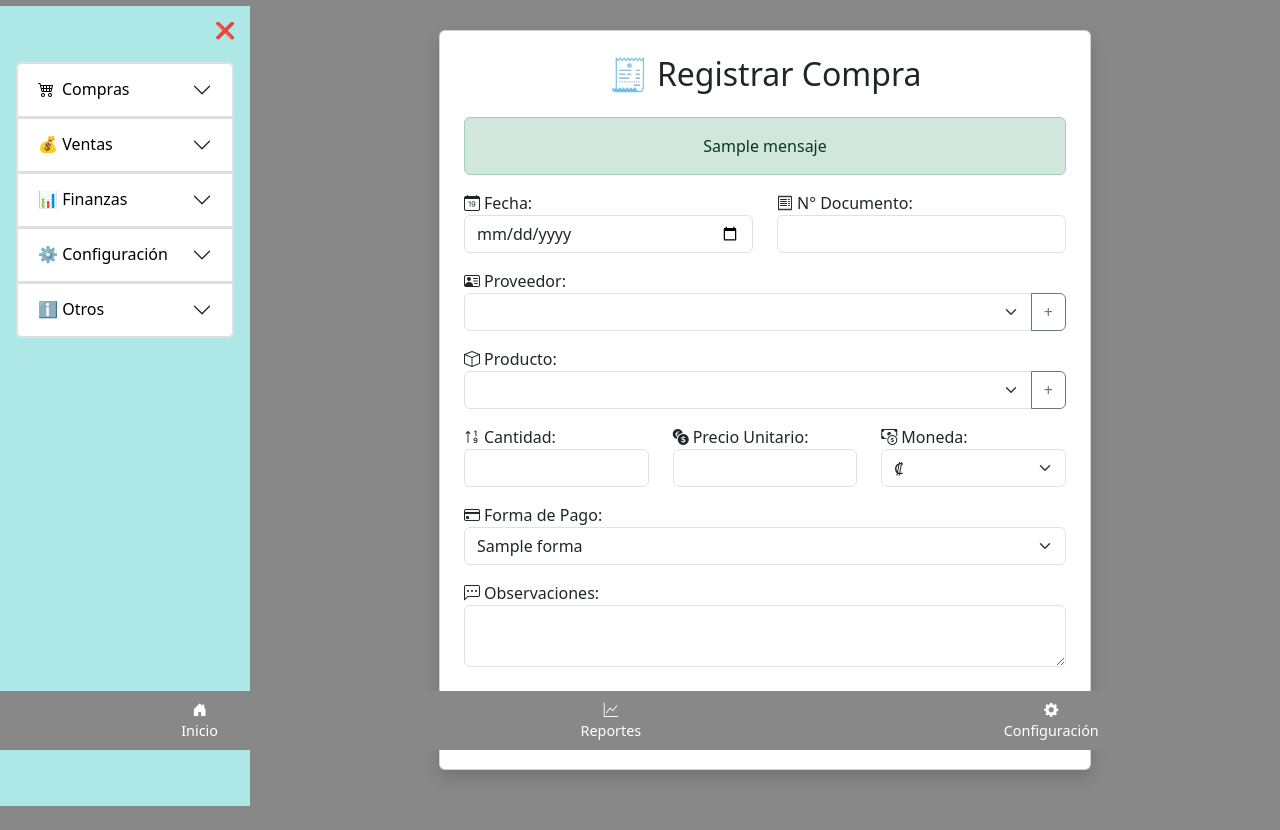
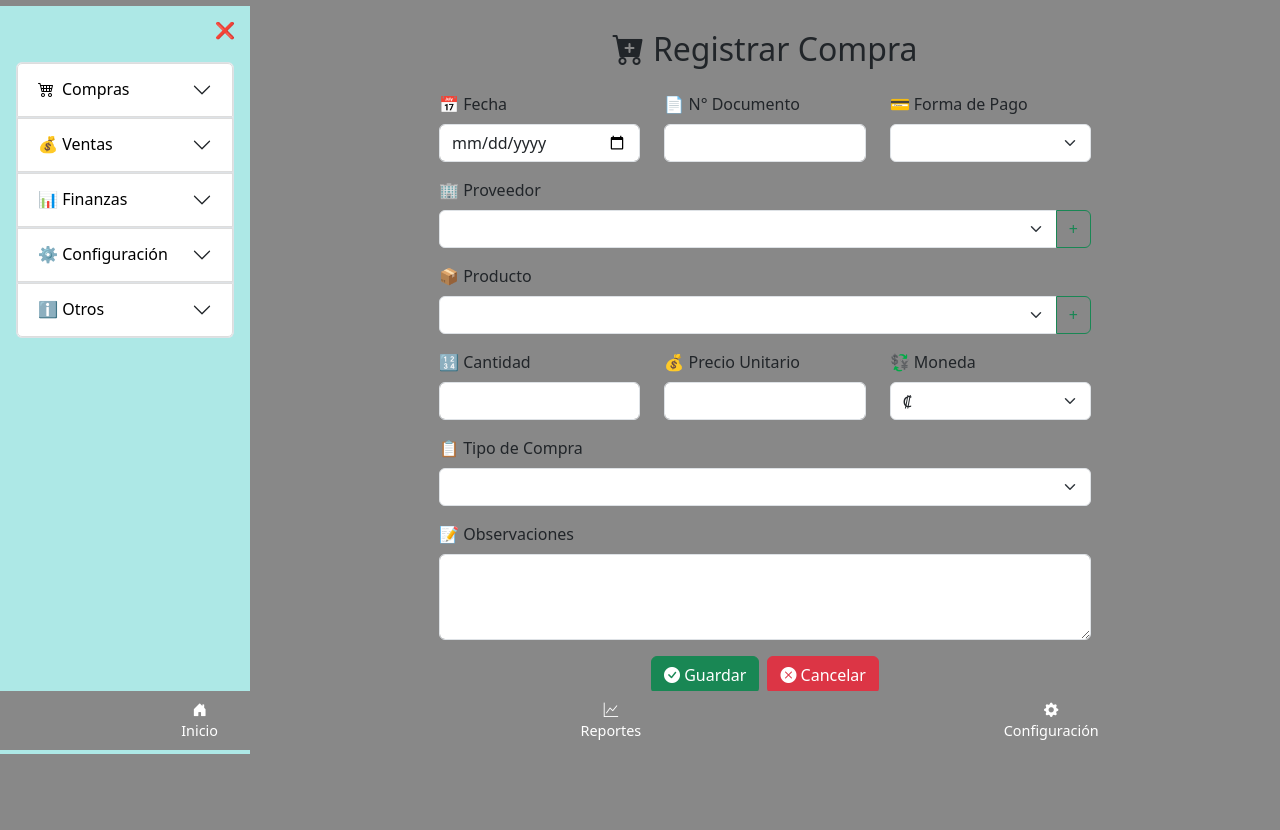
Before and after one commit to AppBebedero/app-emprendimiento, a Flask app: template templates/compras.html in a window 1280 px wide. Shown: the part 50-880 px from the top of the page. After the commit the page ends 804 px from the top, so only its background shows below. Run offline with Flask 3, Linux system fonts and the light colour scheme; the template is opened without the code that fills it: most values are stand-ins (such as "Sample title", 1, 10 or a date in 2020); lists and menus that the app fills with data are empty; parts of the project's set-up code (start-up, migrations or seed data) failed here and were passed over; some libraries are stand-ins or nearby versions.

Commit message:
Update compras.html

```diff
--- a/templates/compras.html
+++ b/templates/compras.html
@@ -1,55 +1,54 @@
 {% extends "base.html" %}
-{% block title %}Registrar Compras{% endblock %}
+{% block title %}Registrar Compra{% endblock %}
 
 {% block content %}
-<div class="container-fluid mt-4 mb-5">
-  <div class="card shadow p-4">
-    <h2 class="mb-4 text-center">🧾 Registrar Compra</h2>
+<div class="container mt-4">
+  <h2 class="mb-4 text-center"><i class="bi bi-cart-plus-fill"></i> Registrar Compra</h2>
 
-    {% if mensaje %}
-      <div class="alert alert-success text-center">{{ mensaje }}</div>
-    {% endif %}
-
-    <form method="POST" id="form-compras">
+  <form id="form-compras">
     <div class="row mb-3">
-        <div class="col-md-6">
-          <label><i class="bi bi-calendar-date me-1"></i>Fecha:</label>
-          <input type="date" name="Fecha" class="form-control" required>
+      <div class="col-md-4">
+        <label for="Fecha" class="form-label">📅 Fecha</label>
+        <input type="date" class="form-control" name="Fecha" required>
       </div>
-        <div class="col-md-6">
-          <label><i class="bi bi-receipt me-1"></i>N° Documento:</label>
-          <input type="text" name="N_Documento" class="form-control" required>
+      <div class="col-md-4">
+        <label for="N_Documento" class="form-label">📄 N° Documento</label>
+        <input type="text" class="form-control" name="N_Documento" required>
+      </div>
+      <div class="col-md-4">
+        <label for="Forma_Pago" class="form-label">💳 Forma de Pago</label>
+        <select class="form-select" name="Forma_Pago" required></select>
       </div>
     </div>
 
     <div class="mb-3">
-        <label><i class="bi bi-person-vcard me-1"></i>Proveedor:</label>
+      <label for="Proveedor" class="form-label">🏢 Proveedor</label>
       <div class="input-group">
-          <select name="Proveedor" id="proveedor" class="form-select" required></select>
-          <button type="button" class="btn btn-outline-secondary" onclick="abrirModalProveedor()">+</button>
+        <select class="form-select" name="Proveedor" id="Proveedor" required></select>
+        <button class="btn btn-outline-success" type="button" onclick="abrirModalProveedor()">+</button>
       </div>
     </div>
 
     <div class="mb-3">
-        <label><i class="bi bi-box me-1"></i>Producto:</label>
+      <label for="Producto" class="form-label">📦 Producto</label>
       <div class="input-group">
-          <select name="Producto" id="producto" class="form-select" required></select>
-          <button type="button" class="btn btn-outline-secondary" onclick="abrirModalProducto()">+</button>
+        <select class="form-select" name="Producto" id="Producto" required></select>
+        <button class="btn btn-outline-success" type="button" onclick="abrirModalProducto()">+</button>
       </div>
     </div>
 
     <div class="row mb-3">
       <div class="col-md-4">
-          <label><i class="bi bi-sort-numeric-up me-1"></i>Cantidad:</label>
-          <input type="number" name="Cantidad" step="any" class="form-control" required>
+        <label for="Cantidad" class="form-label">🔢 Cantidad</label>
+        <input type="number" step="any" class="form-control" name="Cantidad" required>
       </div>
       <div class="col-md-4">
-          <label><i class="bi bi-currency-exchange me-1"></i>Precio Unitario:</label>
-          <input type="number" name="PrecioUnitario" step="any" class="form-control" required>
+        <label for="PrecioUnitario" class="form-label">💰 Precio Unitario</label>
+        <input type="number" step="any" class="form-control" name="PrecioUnitario" required>
       </div>
       <div class="col-md-4">
-          <label><i class="bi bi-cash-coin me-1"></i>Moneda:</label>
-          <select name="Moneda" class="form-select" required>
+        <label for="Moneda" class="form-label">💱 Moneda</label>
+        <select class="form-select" name="Moneda" required>
           <option value="₡">₡</option>
           <option value="$">$</option>
         </select>
@@ -57,188 +56,86 @@
     </div>
 
     <div class="mb-3">
-        <label><i class="bi bi-credit-card me-1"></i>Forma de Pago:</label>
-        <select name="Forma_Pago" class="form-select" required>
-          {% for forma in formas_pago %}
-            <option value="{{ forma }}">{{ forma }}</option>
-          {% endfor %}
-        </select>
+      <label for="Tipo_Compra" class="form-label">📋 Tipo de Compra</label>
+      <select class="form-select" name="Tipo_Compra" id="Tipo_Compra" required></select>
     </div>
 
     <div class="mb-3">
-        <label><i class="bi bi-chat-left-dots me-1"></i>Observaciones:</label>
-        <textarea name="Observaciones" class="form-control" rows="2"></textarea>
+      <label for="Observaciones" class="form-label">📝 Observaciones</label>
+      <textarea class="form-control" name="Observaciones" rows="3"></textarea>
     </div>
 
-      <div class="text-center d-flex justify-content-center gap-2 mt-4 flex-wrap">
-        <a href="/" class="btn btn-danger">
-          <i class="bi bi-x-circle me-1"></i>Cancelar
-        </a>
-        <button type="submit" class="btn btn-success px-4" id="btnGuardarCompra">
-          <i class="bi bi-check-circle me-1"></i>Guardar
-        </button>
+    <div class="d-flex justify-content-center">
+      <button type="submit" class="btn btn-success me-2"><i class="bi bi-check-circle-fill"></i> Guardar</button>
+      <a href="/" class="btn btn-danger"><i class="bi bi-x-circle-fill"></i> Cancelar</a>
     </div>
-      <div id="mensajeCompra" class="text-center mt-3"></div>
   </form>
+
+  <div id="mensaje-guardando" class="text-center mt-3 fw-bold" style="display:none;">
+    Guardando...
   </div>
 </div>
 
-<!-- Modal Proveedor -->
-<div class="modal fade" id="modalProveedor" tabindex="-1">
-  <div class="modal-dialog modal-dialog-centered">
-    <div class="modal-content shadow">
-      <div class="modal-header">
-        <h5 class="modal-title"><i class="bi bi-person-vcard me-2"></i>Nuevo Proveedor</h5>
-        <button type="button" class="btn-close" data-bs-dismiss="modal"></button>
-      </div>
-      <form id="formProveedor">
-        <div class="modal-body">
-          <div class="mb-2"><label><i class="bi bi-person-fill me-1"></i>Nombre:</label><input name="nombre" class="form-control" required></div>
-          <div class="mb-2"><label><i class="bi bi-telephone me-1"></i>Teléfono:</label><input name="telefono" id="telefono" class="form-control"></div>
-          <div class="mb-2"><label><i class="bi bi-envelope me-1"></i>Email:</label><input name="email" class="form-control"></div>
-          <div class="mb-2"><label><i class="bi bi-person-lines-fill me-1"></i>Contacto:</label><input name="contacto" class="form-control"></div>
-          <div class="mb-2"><label><i class="bi bi-phone me-1"></i>Celular:</label><input name="celular" id="celular" class="form-control"></div>
-          <div class="mb-2"><label><i class="bi bi-briefcase me-1"></i>Tipo de Negocio:</label>
-            <select name="tipo_negocio" class="form-select" id="tipo_negocio" required></select>
-          </div>
-          <div class="mb-2"><label><i class="bi bi-chat-left-dots me-1"></i>Observaciones:</label><textarea name="observaciones" class="form-control"></textarea></div>
-          <div id="errorProveedor" class="text-danger small mt-2"></div>
-        </div>
-        <div class="modal-footer">
-          <button class="btn btn-danger" data-bs-dismiss="modal"><i class="bi bi-x-circle me-1"></i>Cancelar</button>
-          <button type="submit" class="btn btn-success"><i class="bi bi-check-circle me-1"></i>Guardar</button>
-        </div>
-      </form>
-    </div>
-  </div>
-</div>
+<script>
+async function cargarDatosFormulario() {
+  try {
+    const res = await fetch('/datos_formulario');
+    const data = await res.json();
 
-<!-- Modal Producto -->
-<div class="modal fade" id="modalProducto" tabindex="-1">
-  <div class="modal-dialog modal-dialog-centered">
-    <div class="modal-content shadow">
-      <div class="modal-header">
-        <h5 class="modal-title"><i class="bi bi-box-seam me-2"></i>Nuevo Producto</h5>
-        <button type="button" class="btn-close" data-bs-dismiss="modal"></button>
-      </div>
-      <form id="formProducto">
-        <div class="modal-body">
-          <div class="mb-2"><label><i class="bi bi-box me-1"></i>Nombre:</label><input name="nombre" class="form-control" required></div>
-          <div class="mb-2"><label><i class="bi bi-person-vcard me-1"></i>Proveedor:</label>
-            <select name="proveedor" class="form-select" id="producto_proveedor" required></select>
-          </div>
-          <div class="mb-2"><label><i class="bi bi-tags me-1"></i>Categoría:</label>
-            <select name="categoria" class="form-select" id="categoria" required></select>
-          </div>
-          <div class="mb-2"><label><i class="bi bi-upc-scan me-1"></i>Unidad:</label>
-            <select name="unidad" class="form-select" id="unidad" required></select>
-          </div>
-          <div class="mb-2"><label><i class="bi bi-chat-left-text me-1"></i>Observaciones:</label>
-            <textarea name="observaciones" class="form-control"></textarea>
-          </div>
-          <div id="errorProducto" class="text-danger small mt-2"></div>
-        </div>
-        <div class="modal-footer">
-          <button class="btn btn-danger" data-bs-dismiss="modal"><i class="bi bi-x-circle me-1"></i>Cancelar</button>
-          <button type="submit" class="btn btn-success"><i class="bi bi-check-circle me-1"></i>Guardar</button>
-        </div>
-      </form>
-    </div>
-  </div>
-</div>
+    if (data.error) throw new Error(data.error);
 
-<script src="https://cdnjs.cloudflare.com/ajax/libs/jquery/3.7.1/jquery.min.js"></script>
-<script src="https://cdnjs.cloudflare.com/ajax/libs/jquery.inputmask/5.0.8/jquery.inputmask.min.js"></script>
+    const llenar = (selector, lista, campo = null) => {
+      const sel = document.querySelector(selector);
+      sel.innerHTML = '<option value="">Seleccione</option>';
+      lista.forEach(e => {
+        const val = campo ? e[campo] : e;
+        if (val) sel.innerHTML += `<option value="${val}">${val}</option>`;
+      });
+    };
 
-<script>
+    llenar('select[name="Proveedor"]', data.proveedores, 'Nombre');
+    llenar('select[name="Producto"]', data.productos, 'Nombre');
+    llenar('select[name="Tipo_Compra"]', data.tipos_compra);
+    llenar('select[name="Forma_Pago"]', data.formas_pago);
+  } catch (err) {
+    alert("Error al cargar datos del formulario: " + err.message);
+  }
+}
+
+document.getElementById("form-compras").addEventListener("submit", async function (e) {
+  e.preventDefault();
+  document.getElementById("mensaje-guardando").style.display = "block";
+
+  const formData = new FormData(this);
+  const datos = Object.fromEntries(formData.entries());
+
+  try {
+    const res = await fetch("/guardar_compra", {
+      method: "POST",
+      headers: { "Content-Type": "application/json" },
+      body: JSON.stringify(datos),
+    });
+
+    const resultado = await res.json();
+    alert(resultado.mensaje || "Compra registrada correctamente.");
+    this.reset();
+    cargarDatosFormulario();
+  } catch (err) {
+    alert("Error al guardar la compra.");
+  } finally {
+    document.getElementById("mensaje-guardando").style.display = "none";
+  }
+});
+
+window.onload = cargarDatosFormulario;
+
 function abrirModalProveedor() {
-  document.getElementById('formProveedor').reset();
-  document.getElementById('errorProveedor').textContent = '';
-  new bootstrap.Modal(document.getElementById('modalProveedor')).show();
+  // Aquí se puede llamar al modal de nuevo proveedor si lo activás
+  alert("Modal proveedor no implementado en esta vista aún.");
 }
 
 function abrirModalProducto() {
-  document.getElementById('formProducto').reset();
-  document.getElementById('errorProducto').textContent = '';
-  new bootstrap.Modal(document.getElementById('modalProducto')).show();
+  alert("Modal producto no implementado en esta vista aún.");
 }
-
-async function cargarDatosFormulario() {
-  const res = await fetch('/datos_formulario');
-  const datos = await res.json();
-
-  const proveedorSelect = document.getElementById('proveedor');
-  const proveedorProducto = document.getElementById('producto_proveedor');
-  proveedorSelect.innerHTML = datos.proveedores.map(p => `<option value="${p.Nombre}">${p.Nombre}</option>`).join('');
-  proveedorProducto.innerHTML = proveedorSelect.innerHTML;
-
-  document.getElementById('producto').innerHTML =
-    datos.productos.map(p => `<option value="${p.Nombre}">${p.Nombre}</option>`).join('');
-  document.getElementById('tipo_negocio').innerHTML =
-    datos.tipos_negocio.map(t => `<option value="${t}">${t}</option>`).join('');
-  document.getElementById('categoria').innerHTML =
-    datos.categorias.map(c => `<option value="${c}">${c}</option>`).join('');
-  document.getElementById('unidad').innerHTML =
-    datos.unidades.map(u => `<option value="${u}">${u}</option>`).join('');
-}
-
-document.addEventListener('DOMContentLoaded', async () => {
-  await cargarDatosFormulario();
-  $('#telefono').inputmask('9999-9999');
-  $('#celular').inputmask('9999-9999');
-
-  // Abrir modal desde menú hamburguesa si hay hash
-  const hash = window.location.hash;
-  if (hash === '#proveedores') {
-    abrirModalProveedor();
-    history.replaceState(null, null, ' ');
-  }
-});
-
-// Guardar proveedor
-document.getElementById('formProveedor').addEventListener('submit', async e => {
-  e.preventDefault();
-  const form = e.target;
-  const datos = Object.fromEntries(new FormData(form));
-  try {
-    const res = await fetch('/nuevo_proveedor', {
-      method: 'POST',
-      body: new URLSearchParams(datos)
-    });
-    const r = await res.json();
-    if (r.error) {
-      document.getElementById('errorProveedor').textContent = r.error;
-    } else {
-      await cargarDatosFormulario();
-      document.getElementById('proveedor').value = datos.nombre;
-      bootstrap.Modal.getInstance(document.getElementById('modalProveedor')).hide();
-    }
-  } catch (err) {
-    document.getElementById('errorProveedor').textContent = 'Error al guardar';
-  }
-});
-
-// Guardar producto
-document.getElementById('formProducto').addEventListener('submit', async e => {
-  e.preventDefault();
-  const form = e.target;
-  const datos = Object.fromEntries(new FormData(form));
-  try {
-    const res = await fetch('/nuevo_producto', {
-      method: 'POST',
-      body: new URLSearchParams(datos)
-    });
-    const r = await res.json();
-    if (r.error) {
-      document.getElementById('errorProducto').textContent = r.error;
-    } else {
-      await cargarDatosFormulario();
-      document.getElementById('producto').value = datos.nombre;
-      bootstrap.Modal.getInstance(document.getElementById('modalProducto')).hide();
-    }
-  } catch (err) {
-    document.getElementById('errorProducto').textContent = 'Error al guardar';
-  }
-});
 </script>
 {% endblock %}
```
Lines whose indentation alone changed are shown as unchanged.
